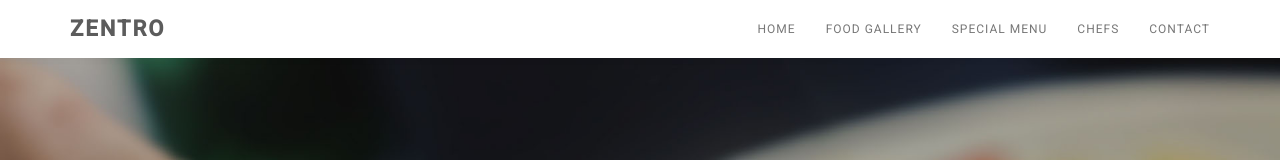
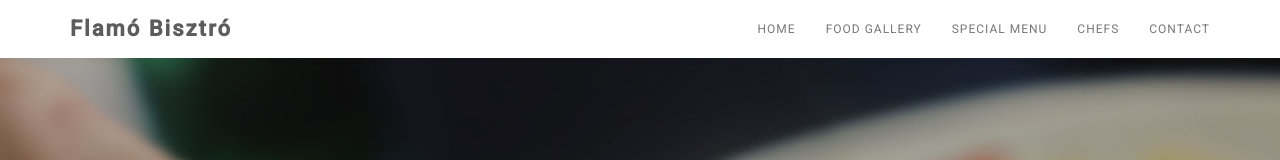
Before and after one commit to schwarzkopfb/flamo, a plain HTML site: page index.html in a window 1280 px wide. Shown: the top 160 px of the page. Drawn offline with Linux system fonts and the light colour scheme.

Commit message:
change title

```diff
--- a/index.html
+++ b/index.html
@@ -2,7 +2,7 @@
 <html lang="en">
 <head>
 	<meta charset="utf-8">
-	<title>Zentro</title>
+	<title>Flamó Bisztró</title>
 
 	<meta http-equiv="X-UA-Compatible" content="IE=Edge">
 	<meta name="viewport" content="width=device-width, initial-scale=1">
@@ -39,7 +39,7 @@ http://www.tooplate.com/view/2076-zentro
 				<span class="icon icon-bar"></span>
 				<span class="icon icon-bar"></span>
 			</button>
-			<a href="#" class="navbar-brand">ZENTRO</a>
+			<a href="#" class="navbar-brand">Flamó Bisztró</a>
 		</div>
 		<div class="collapse navbar-collapse">
 			<ul class="nav navbar-nav navbar-right">
```
